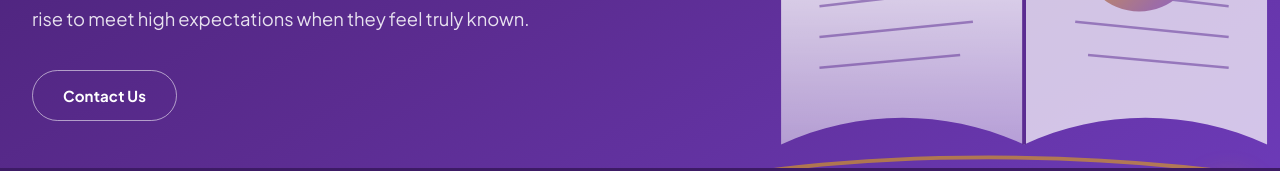
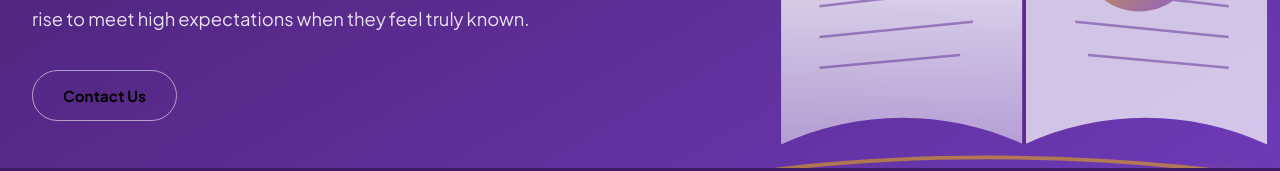
Before and after one commit to waynekiprotich/baraka-sch-client, a React (Vite) app: page / in a window 1280 px wide. Shown: the part 553-724 px from the top of the page. Built offline with nearby package versions, Linux system fonts and the light colour scheme.

Commit message:
[dyad] Changed Contact Us button text color to black in Home page - wrote 1 file(s)

```diff
--- a/src/pages/Home.jsx
+++ b/src/pages/Home.jsx
@@ -27,7 +27,7 @@ export default function Home() {
           </p>
           <div className="hero-cta">
             {/* Only Contact Us button remains in hero CTA */}
-            <Link to="/contact" className="btn btn-secondary text-purple">
+            <Link to="/contact" className="btn btn-secondary" style={{ color: "#000" }}>
               Contact Us
             </Link>
           </div>
@@ -156,7 +156,7 @@ export default function Home() {
             <Link to="/admissions#apply" className="btn btn-primary">
               Apply Now
             </Link>
-            <Link to="/contact" className="btn btn-secondary text-purple">
+            <Link to="/contact" className="btn btn-secondary" style={{ color: "#000" }}>
               Contact Us
             </Link>
           </div>
```
